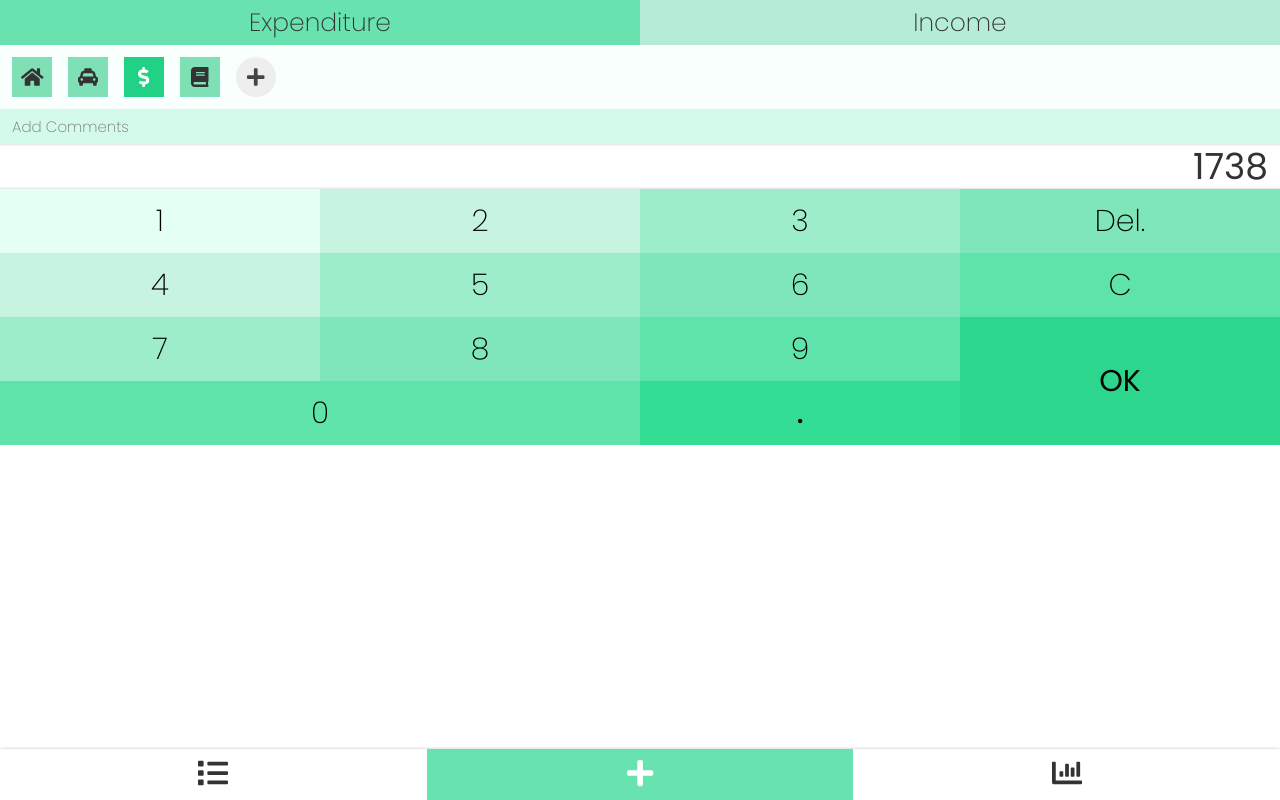
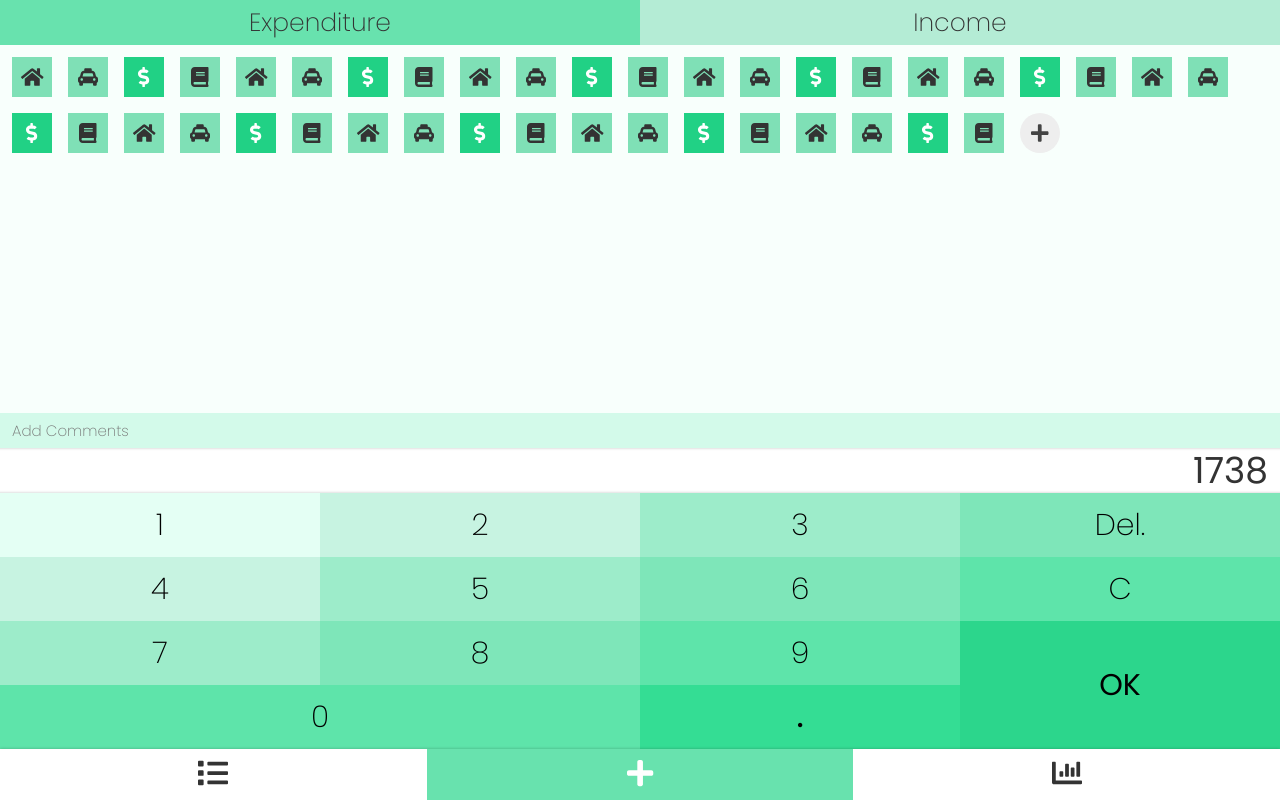
Before and after one commit to lavaboy1738/xpensity-react, a React (Create React App) app: page /#/money in a window 1280 px wide. Built offline with nearby package versions, Linux system fonts and the light colour scheme.

Commit message:
money page styling complete

```diff
--- a/src/components/Layout.tsx
+++ b/src/components/Layout.tsx
@@ -7,11 +7,14 @@ const height = window.innerHeight;
 const Wrapper = styled.div`
   display: flex;
   flex-direction: column;
+  overflow: hidden;
 `
 
 const Main = styled.div`
   flex-grow: 1;
+  display: flex;
   overflow: hidden;
+  flex-direction: column;
 `
 
 
--- a/src/components/Nav.tsx
+++ b/src/components/Nav.tsx
@@ -7,7 +7,7 @@ import {faPlus, faList, faChartBar} from "@fortawesome/free-solid-svg-icons";
 
 
 const NavStyle = styled.nav`
-  min-height: 4.2rem;
+  min-height: 4rem;
   box-shadow: 0 0 3px rgba(0,0,0,0.25);
 
   ul{
--- a/src/views/Money.tsx
+++ b/src/views/Money.tsx
@@ -8,7 +8,54 @@ import {faTaxi, faHome, faPlus, faDollarSign, faBook} from "@fortawesome/free-so
 
 const primaryColor = "#68e2ae";
 
+const CategorySelection = styled.section`
+  color: #333333;
+  ul{
+    display: flex;
+    min-height: 4.5rem;
+    li{
+      width: 50%;
+      font-size: 2.5rem;
+      font-weight: 200;
+      text-align: center;
+      background-color: #b4ecd5;
+      line-height: 4.5rem;
+      position: relative;
+      overflow: hidden;
+      z-index: 1;
+
+      &::after{
+        content: "";
+        width: 100%;
+        height: 100%;
+        position: absolute;
+        background-color: #68e2ae;
+        top: 0;
+        z-index: -1;
+        transition: 0.3s all ease;
+      }
+
+      &.category-left::after{
+        right: -100%;
+      }
+      &.category-right::after{
+        left: -100%;
+      }
+
+      &.selected{
+          &.category-left::after{
+          right: 0%;
+        }
+        &.category-right::after{
+          left: 0%;
+        }
+      }
+    }
+  }
+`
+
 const Numpad = styled.section`
+  min-height: 30rem;
   display: flex;
   flex-direction: column;
   color: #333333;
@@ -22,9 +69,9 @@ const Numpad = styled.section`
     background-color: white;
     font-weight: 400;
     box-shadow: inset 0 -5px 3px -5px rgba(0,0,0,0.25),
-    inset 0 5px 3px -5px rgba(0,0,0,0.25)
-    ;
+    inset 0 5px 3px -5px rgba(0,0,0,0.25);
   }
+
   .numbers{
     color: #333333;
     button{
@@ -82,6 +129,7 @@ const Numpad = styled.section`
 `
 
 const Comments = styled.section`
+  min-height: 3.5rem;
   input{
     color: #333333;
     border: none;
@@ -97,55 +145,16 @@ const Comments = styled.section`
 `
 
 const TagSelection = styled.section`
+  overflow-x: hidden;
   background-color: #f8fffc;
   color: #333333;
   flex-grow: 1;
-  ul{
-    display: flex;
-    min-height: 4.5rem;
-    li{
-      width: 50%;
-      font-size: 2.5rem;
-      font-weight: 200;
-      text-align: center;
-      background-color: #b4ecd5;
-      line-height: 4.5rem;
-      position: relative;
-      overflow: hidden;
-      z-index: 1;
-
-      &::after{
-        content: "";
-        width: 100%;
-        height: 100%;
-        position: absolute;
-        background-color: #68e2ae;
-        top: 0;
-        z-index: -1;
-        transition: 0.3s all ease;
-      }
-
-      &.category-left::after{
-        right: -100%;
-      }
-      &.category-right::after{
-        left: -100%;
-      }
-
-      &.selected{
-          &.category-left::after{
-          right: 0%;
-        }
-        &.category-right::after{
-          left: 0%;
-        }
-      }
-    }
-  }
   ol{
     margin: -0.8rem -0.8rem;
     display: flex;
+    flex-wrap: wrap;
     padding: 1.2rem;
+    overflow-y: auto;
     li{
       margin: 0.8rem 0.8rem;
       width: 4rem;
@@ -181,12 +190,122 @@ const TagSelection = styled.section`
 const Money = () => {
     return (
       <Layout>
-        <TagSelection>
+        <CategorySelection>
           <ul>
             <li className="selected category-left">Expenditure</li>
             <li className="category-right">Income</li>
           </ul>
+        </CategorySelection>
+        <TagSelection>
           <ol>
+            <li>
+              <FontAwesomeIcon icon={faHome}></FontAwesomeIcon>
+            </li>
+            <li>
+            <FontAwesomeIcon icon={faTaxi}></FontAwesomeIcon>
+            </li>
+            <li className = "selected-tag">
+            <FontAwesomeIcon icon={faDollarSign}></FontAwesomeIcon>
+            </li>
+            <li>
+            <FontAwesomeIcon icon={faBook}></FontAwesomeIcon>
+            </li>
+            <li>
+              <FontAwesomeIcon icon={faHome}></FontAwesomeIcon>
+            </li>
+            <li>
+            <FontAwesomeIcon icon={faTaxi}></FontAwesomeIcon>
+            </li>
+            <li className = "selected-tag">
+            <FontAwesomeIcon icon={faDollarSign}></FontAwesomeIcon>
+            </li>
+            <li>
+            <FontAwesomeIcon icon={faBook}></FontAwesomeIcon>
+            </li>
+            <li>
+              <FontAwesomeIcon icon={faHome}></FontAwesomeIcon>
+            </li>
+            <li>
+            <FontAwesomeIcon icon={faTaxi}></FontAwesomeIcon>
+            </li>
+            <li className = "selected-tag">
+            <FontAwesomeIcon icon={faDollarSign}></FontAwesomeIcon>
+            </li>
+            <li>
+            <FontAwesomeIcon icon={faBook}></FontAwesomeIcon>
+            </li>
+            <li>
+              <FontAwesomeIcon icon={faHome}></FontAwesomeIcon>
+            </li>
+            <li>
+            <FontAwesomeIcon icon={faTaxi}></FontAwesomeIcon>
+            </li>
+            <li className = "selected-tag">
+            <FontAwesomeIcon icon={faDollarSign}></FontAwesomeIcon>
+            </li>
+            <li>
+            <FontAwesomeIcon icon={faBook}></FontAwesomeIcon>
+            </li>
+            <li>
+              <FontAwesomeIcon icon={faHome}></FontAwesomeIcon>
+            </li>
+            <li>
+            <FontAwesomeIcon icon={faTaxi}></FontAwesomeIcon>
+            </li>
+            <li className = "selected-tag">
+            <FontAwesomeIcon icon={faDollarSign}></FontAwesomeIcon>
+            </li>
+            <li>
+            <FontAwesomeIcon icon={faBook}></FontAwesomeIcon>
+            </li>
+            <li>
+              <FontAwesomeIcon icon={faHome}></FontAwesomeIcon>
+            </li>
+            <li>
+            <FontAwesomeIcon icon={faTaxi}></FontAwesomeIcon>
+            </li>
+            <li className = "selected-tag">
+            <FontAwesomeIcon icon={faDollarSign}></FontAwesomeIcon>
+            </li>
+            <li>
+            <FontAwesomeIcon icon={faBook}></FontAwesomeIcon>
+            </li>
+            <li>
+              <FontAwesomeIcon icon={faHome}></FontAwesomeIcon>
+            </li>
+            <li>
+            <FontAwesomeIcon icon={faTaxi}></FontAwesomeIcon>
+            </li>
+            <li className = "selected-tag">
+            <FontAwesomeIcon icon={faDollarSign}></FontAwesomeIcon>
+            </li>
+            <li>
+            <FontAwesomeIcon icon={faBook}></FontAwesomeIcon>
+            </li>
+            <li>
+              <FontAwesomeIcon icon={faHome}></FontAwesomeIcon>
+            </li>
+            <li>
+            <FontAwesomeIcon icon={faTaxi}></FontAwesomeIcon>
+            </li>
+            <li className = "selected-tag">
+            <FontAwesomeIcon icon={faDollarSign}></FontAwesomeIcon>
+            </li>
+            <li>
+            <FontAwesomeIcon icon={faBook}></FontAwesomeIcon>
+            </li>
+            <li>
+              <FontAwesomeIcon icon={faHome}></FontAwesomeIcon>
+            </li>
+            <li>
+            <FontAwesomeIcon icon={faTaxi}></FontAwesomeIcon>
+            </li>
+            <li className = "selected-tag">
+            <FontAwesomeIcon icon={faDollarSign}></FontAwesomeIcon>
+            </li>
+            <li>
+            <FontAwesomeIcon icon={faBook}></FontAwesomeIcon>
+            </li>
             <li>
               <FontAwesomeIcon icon={faHome}></FontAwesomeIcon>
             </li>
```
